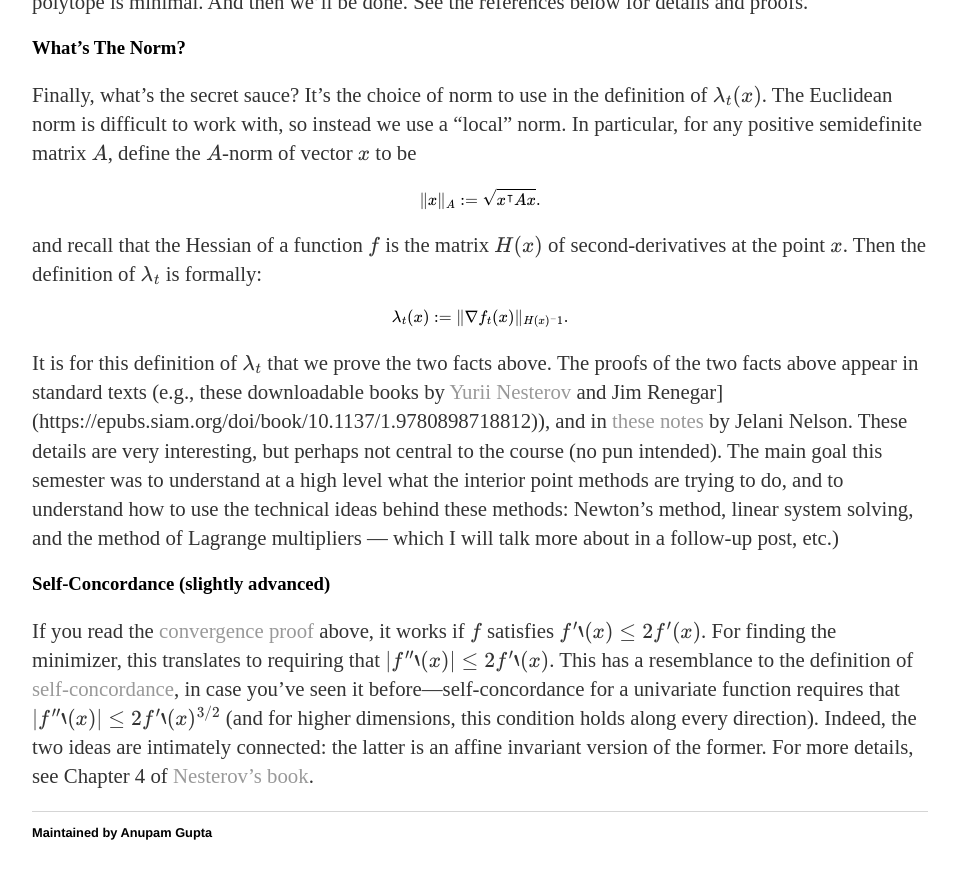
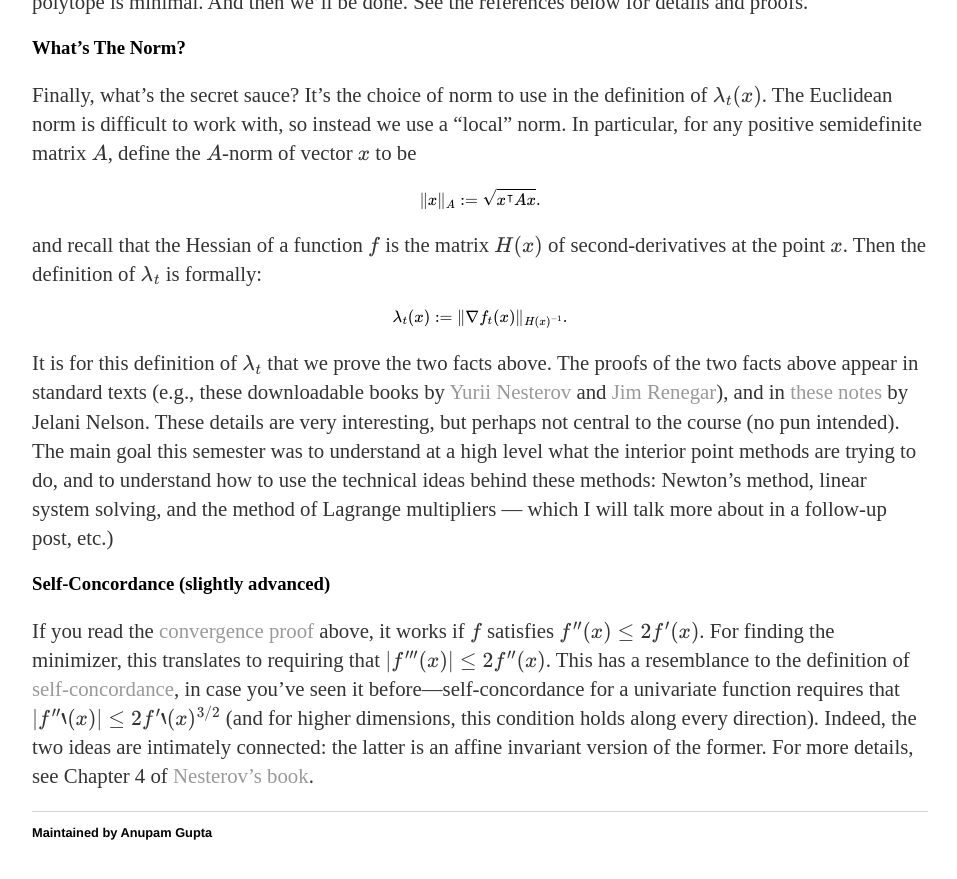
Before and after one commit to cmualgos/cmualgos.github.io, a Jekyll site: the page built from _posts/2018-10-17-interior-point-part-1.md, in a window 1280 px wide and 900 px high, scrolled down 2838 px. Shown: the top 879 px of the window, without its empty margins (160-1117 px from the left). Built offline with Jekyll 4.4.1, drawn with Linux system fonts in a browser that asks for light colours; formulas are drawn with MathJax 3.

Commit message:
Int pt lecture

```diff
--- a/_posts/2018-10-17-interior-point-part-1.md
+++ b/_posts/2018-10-17-interior-point-part-1.md
@@ -149,16 +149,14 @@ and recall that the Hessian of a function $f$ is the matrix $H(x)$ of
 second-derivatives at the point $x$. Then the definition of $\lambda_t$
 is formally:
 
-$$ \lambda_t(x) := \| \nabla f_t(x) \|_{H(x)^-1}. $$
+$$ \lambda_t(x) := \| \nabla f_t(x) \|_{H(x)^{-1}}. $$
 
 It is for this definition of $\lambda_t$ that we prove the two facts
 above. The proofs of the two facts above appear in standard texts (e.g.,
 these downloadable books by [Yurii
 Nesterov](http://citeseerx.ist.psu.edu/viewdoc/download?doi=10.1.1.693.855&rep=rep1&type=pdf)
-and Jim
-Renegar](https://epubs.siam.org/doi/book/10.1137/1.9780898718812)), and
-in [these
-notes](http://people.seas.harvard.edu/~cs224/fall14/lec/lec18.pdf) by
+and [Jim Renegar](https://epubs.siam.org/doi/book/10.1137/1.9780898718812)), and
+in [these notes](http://people.seas.harvard.edu/~cs224/fall14/lec/lec18.pdf) by
 Jelani Nelson. These details are very interesting, but perhaps not
 central to the course (no pun intended). The main goal this semester was
 to understand at a high level what the interior point methods are trying
@@ -171,9 +169,9 @@ post, etc.)
 
 If you read the [convergence
 proof](https://cs.nyu.edu/overton/NumericalComputing/newton.pdf) above,
-it works if $f$ satisfies $f''(x) \leq 2 f'(x)$. For finding the
-minimizer, this translates to requiring that $|f'''(x)| \leq 2
-f''(x)$. This has a resemblance to the definition of
+it works if $f$ satisfies $f'' (x) \leq 2 f'(x)$. For finding the
+minimizer, this translates to requiring that $|f''' (x)| \leq 2
+f'' (x)$. This has a resemblance to the definition of
 [self-concordance](https://en.wikipedia.org/wiki/Self-concordant_function),
 in case you've seen it before---self-concordance for a univariate
 function requires that $|f'''(x)| \leq 2 f''(x)^{3/2}$ (and for higher
```
